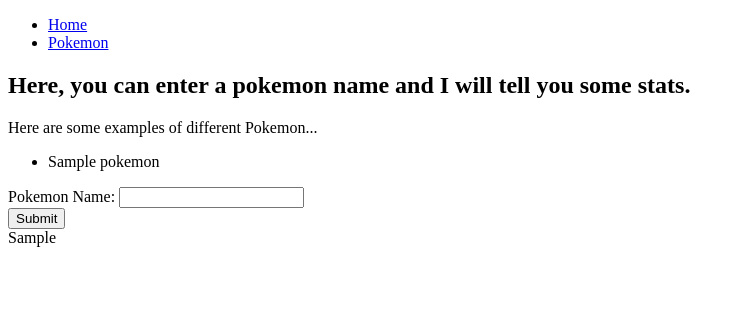
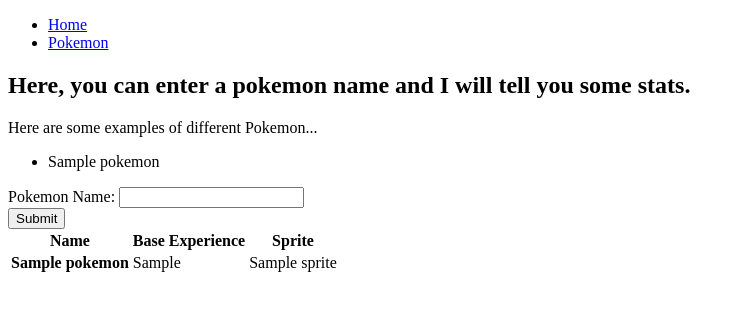
Before and after one commit to emmabors/FlaskApplication, a Flask app: template templates/submit_pokemon.html in a window 1280 px wide. Shown: the top 311 px of the page, without its empty margins (0-745 px from the left). Run offline with Flask 2, Linux system fonts and the light colour scheme; the template is opened without the code that fills it: most values are stand-ins (such as "Sample title", 1, 10 or a date in 2020).

Commit message:
added table

```diff
--- a/templates/submit_pokemon.html
+++ b/templates/submit_pokemon.html
@@ -16,5 +16,22 @@
     <button type="submit" class="btn btn-primary">Submit</button>
   </form>
 
-{{pokemon_data}}
+{% if pokemon_data %}
+  <table class="table">
+    <thead>
+      <tr>
+        <th scope="col">Name</th>
+        <th scope="col">Base Experience</th>
+        <th scope="col">Sprite</th>
+      </tr>
+    </thead>
+    <tbody>
+      <tr>
+        <th scope="row">{{pokemon_data.Pokemon}}</th>
+        <td>{{pokemon_data.Base_experience}}</td>
+        <td>{{pokemon_data.Sprite}}</td>
+      </tr>
+    </tbody>
+  </table>
+{% endif %}
 {% endblock %}
```
